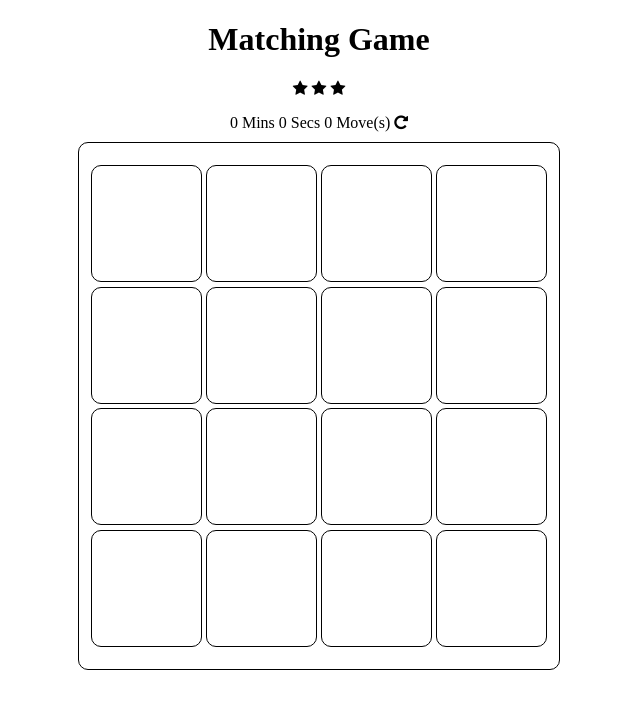
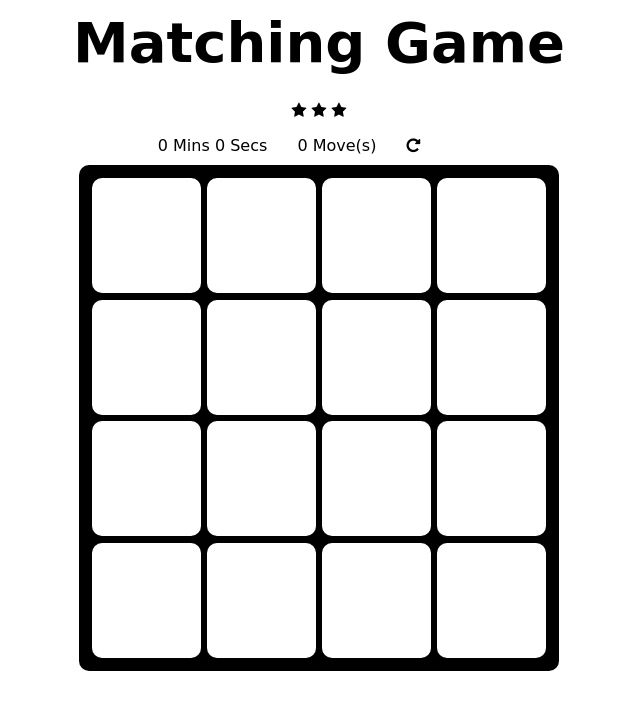
Before and after one commit to CaeSea/Matching-Game, a plain HTML site: page index.html in a window 1280 px wide. Shown: the whole page, without its empty margins (321-961 px from the left). Drawn offline with Linux system fonts and the light colour scheme; a web font is replaced by a local one.

Commit message:
Added basic styling

```diff
--- a/css/style.css
+++ b/css/style.css
@@ -1,6 +1,13 @@
 html,
 body {
   margin: 0;
+  font-family: 'Chicle', cursive;
+}
+
+h1 {
+  font-size: 3.5em;
+  margin: 0;
+  padding: 10px;
 }
 
 .container {
@@ -23,6 +30,16 @@ ul.stars li {
   display: inline;
 }
 
+.timer {
+  margin-left: -35px;
+}
+
+.timer,
+.moves,
+.restart {
+  margin-right: 25px;
+}
+
 .restart {
   display: inline-block;
 }
@@ -33,8 +50,8 @@ ul.deck {
   justify-content: center;
   width: 40%;
   margin: 0 auto;
-  padding: 20px 10px;
-  border: 1px solid black;
+  padding: 10px;
+  background: black;
   border-radius: 10px;
 }
 
@@ -76,11 +93,14 @@ ul.deck {
   left: 0;
   width: 100%;
   height: 115px;
+  background: white;
+  border-radius: 10px;
   backface-visibility: hidden;
 }
 
 .back {
   transform: rotateY(180deg);
+  background: red;
 }
 
 .flip-card {
@@ -100,8 +120,21 @@ ul.deck {
 .symbol {
   position: absolute;
   top: 30%;
-  left: 30%;
+  left: 25%;
+  margin: 0;
+  padding: 0;
   font-size: 2.5em;
+  color: white;
+}
+
+.fa-bolt {
+  left: 40% !important;
+}
+
+.fa-anchor,
+.fa-cube,
+.fa-bomb {
+  left: 30% !important;
 }
 
 .restart {
--- a/index.html
+++ b/index.html
@@ -5,6 +5,7 @@
     <meta name="viewport" content="width=device-width, initial-scale=1.0">
     <title>Matching Game!</title>
     <link rel="stylesheet prefetch" href="https://maxcdn.bootstrapcdn.com/font-awesome/4.6.1/css/font-awesome.min.css">
+    <link href="https://fonts.googleapis.com/css?family=Chicle" rel="stylesheet">
     <link rel="stylesheet" href="css/style.css">
   </head>
   <body>
@@ -33,7 +34,7 @@
       		<li class="star"><i class="fa fa-star"></i></li>
       	</ul>
         <span class="timer">0 Mins 0 Secs</span>
-      	<span class="moves">0</span> Move(s)
+      	<span class="moves">0 Move(s)</span>
         <div class="restart" onclick="restartGame()">
       		<i class="fa fa-repeat"></i>
       	</div>
--- a/js/app.js
+++ b/js/app.js
@@ -121,7 +121,7 @@ function moveRating() {
   let stars = starsHolder.children;
   const moveCounter = document.querySelector('.moves');
   moveCount++;
-  moveCounter.innerHTML = moveCount;
+  moveCounter.innerHTML = moveCount + " Move(s)";
   if (moveCount === 9) {
     starsHolder.removeChild(stars[0]);
   } else if(moveCount === 14) {
```
